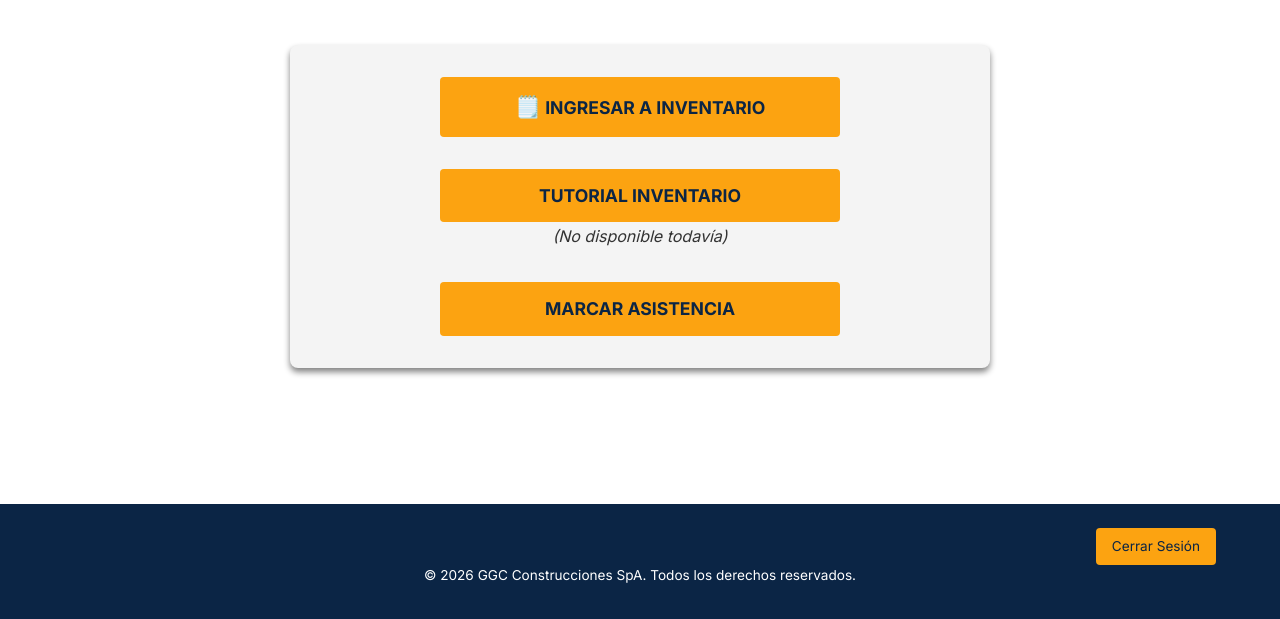
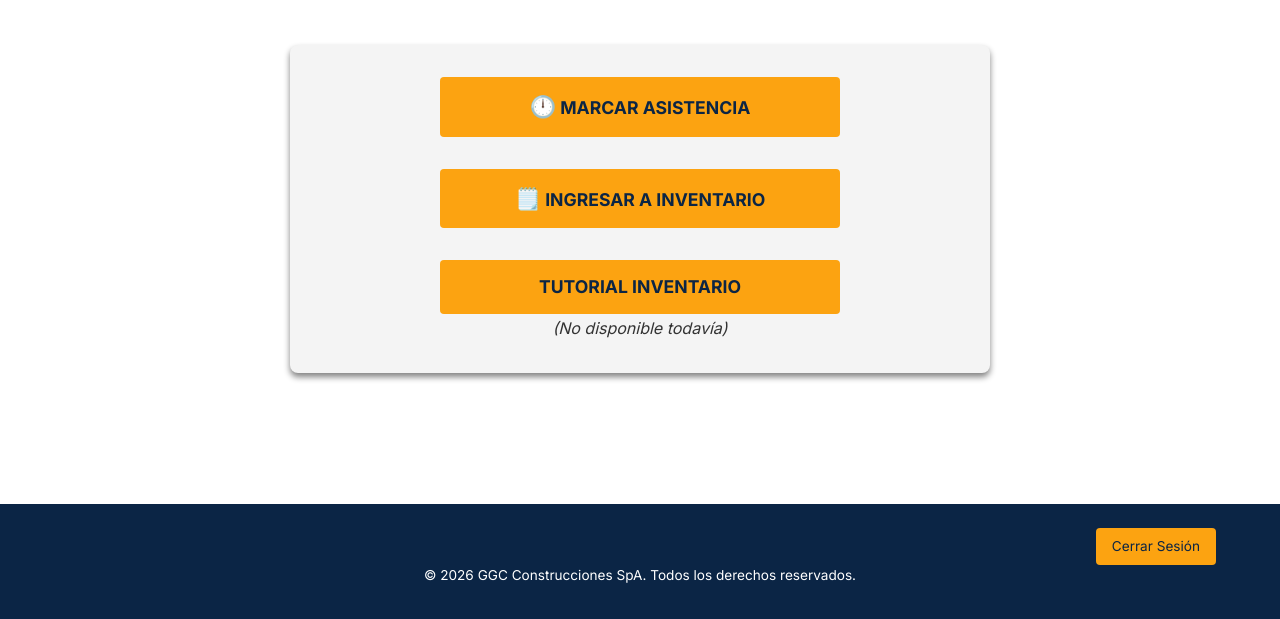
Before and after one commit to ggc-construcciones/site, a plain HTML site: page assets/private/portal.html in a window 1280 px wide. Shown: the part 181-800 px from the top of the page. Drawn offline with nearby package versions, Linux system fonts and the light colour scheme; a web font is replaced by a local one.

Commit message:
small fixes

```diff
--- a/assets/private/portal.html
+++ b/assets/private/portal.html
@@ -43,10 +43,10 @@
         <section class="portal-detail container">
             <div class="portal-panel">
                 <div class="btn-container">
+                    <a href="asistencia.html" class="btn-primary"><span style="font-size:larger;">🕛</span> Marcar Asistencia</a>
                     <a href="https://ggc-inventario.vercel.app/herramientas" class="btn-primary"><span style="font-size:larger";>&#x1F5D2;&#xFE0F;</span> Ingresar a Inventario</a>
                     <a href="#" class="btn-primary" style="margin-bottom:-30px !important;">Tutorial Inventario</a>
                     <p style="text-align:center; font-style:italic;">(No disponible todavía)</p>
-                    <a href="asistencia.html" class="btn-primary">Marcar Asistencia</a>
                 </div>
             </div>
         </section>
```
